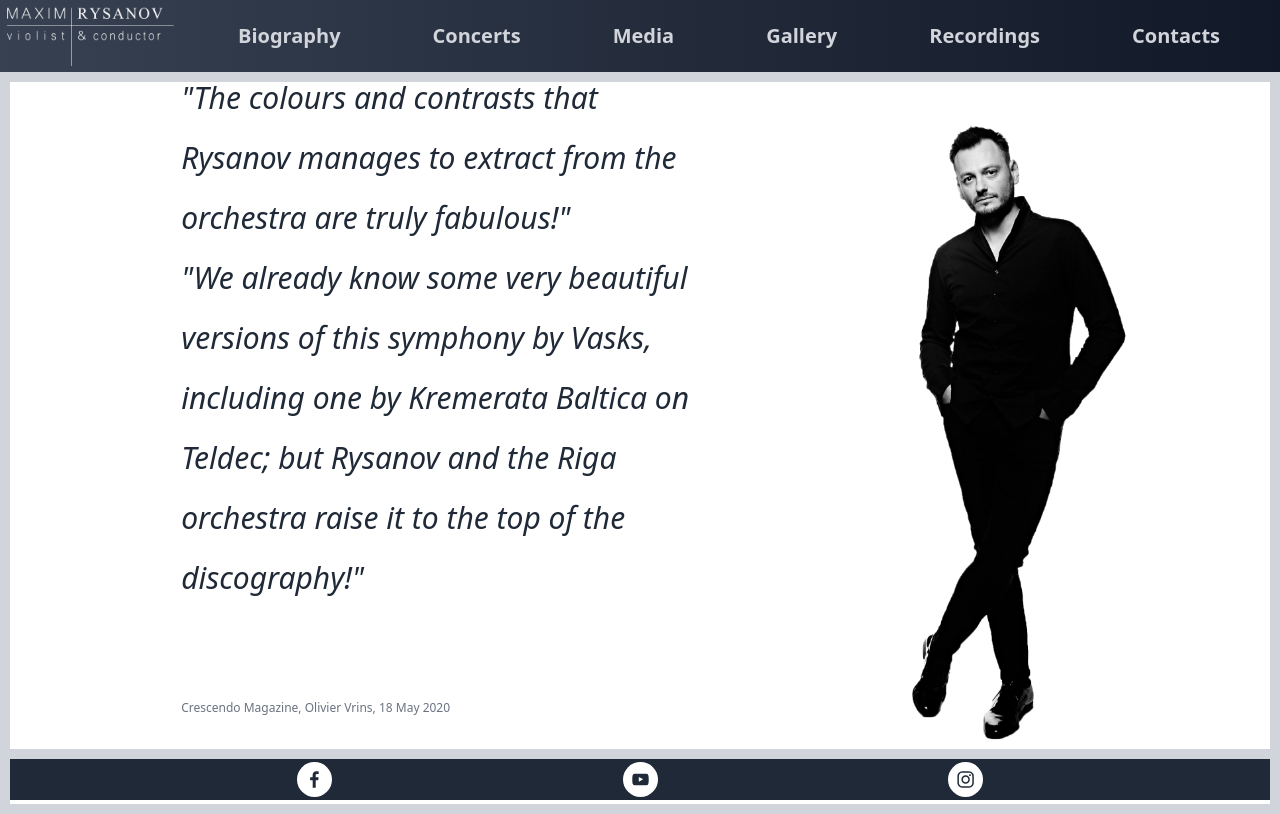
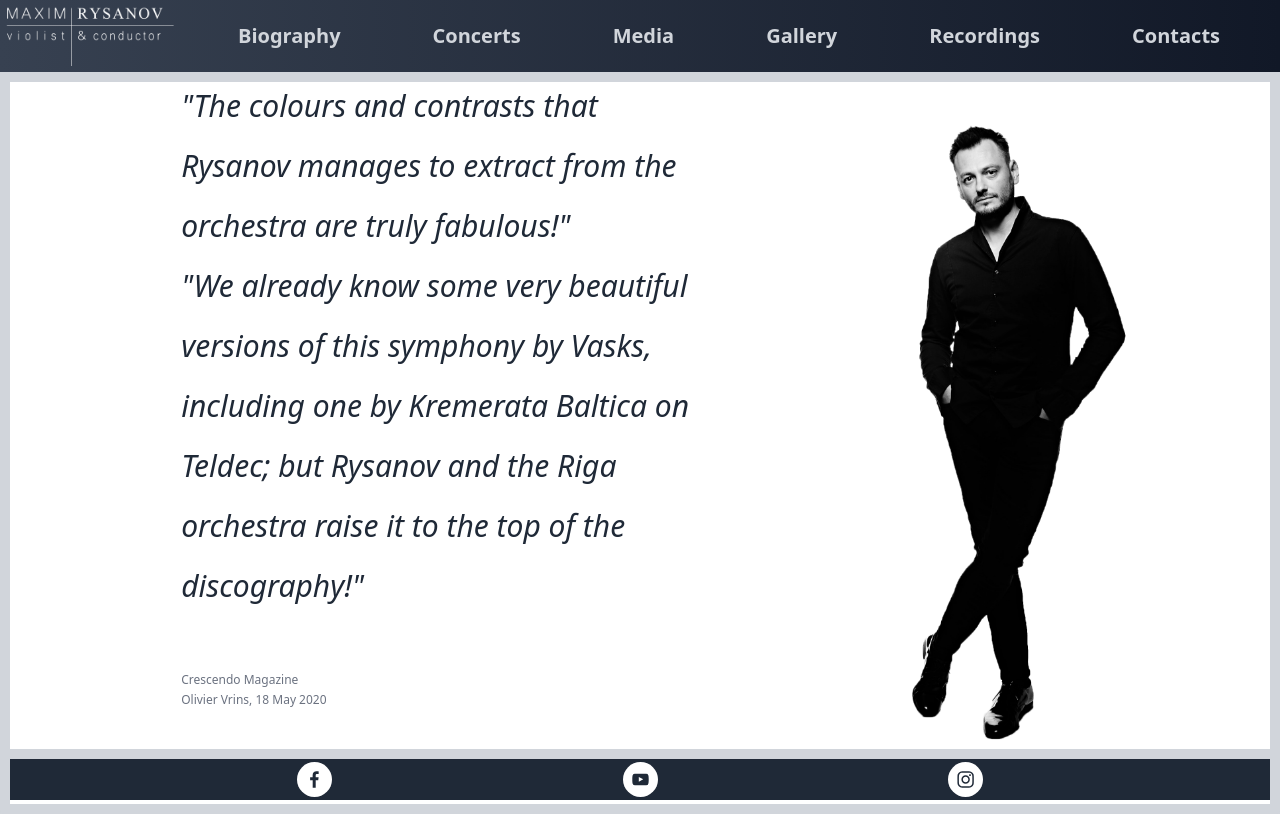
Before and after one commit to vladyslavt97/Maxim-Rysanov, a Next.js app: page / in a window 1280 px wide. Built offline with nearby package versions, Linux system fonts and the light colour scheme.

Commit message:
Homepage (two lines)

```diff
--- a/components/HomePage.tsx
+++ b/components/HomePage.tsx
@@ -22,12 +22,16 @@ export default function HomePage({}: Props) {
                 &quot;We already know some very beautiful versions of this symphony by Vasks, including one by Kremerata Baltica on Teldec; but Rysanov and the Riga orchestra raise it to the top of the discography!&quot;
             </p>
             <br/>
-            <br/>
             <motion.p
             initial={{opacity:0, x: 15}}
             animate={{opacity:1, x: 0}}
             transition={{duration: 2, delay: 2.5}}
-            className='text-gray-500 w-full px-5 pb-5 text-xs'>Crescendo Magazine, Olivier Vrins, 18 May 2020</motion.p>
+            className='text-gray-500 w-full px-5 pb-1 text-xs'>Crescendo Magazine</motion.p>
+            <motion.p
+            initial={{opacity:0, x: 25}}
+            animate={{opacity:1, x: 0}}
+            transition={{duration: 2, delay: 3}}
+            className='text-gray-500 w-full px-5 pb-5 text-xs'>Olivier Vrins, 18 May 2020</motion.p>
         </motion.div>
         <motion.div
         initial={{
```
